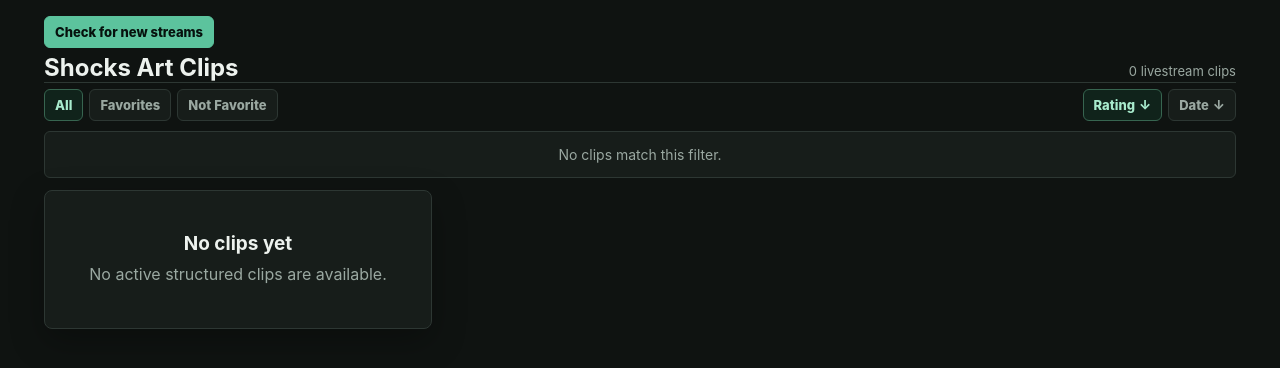
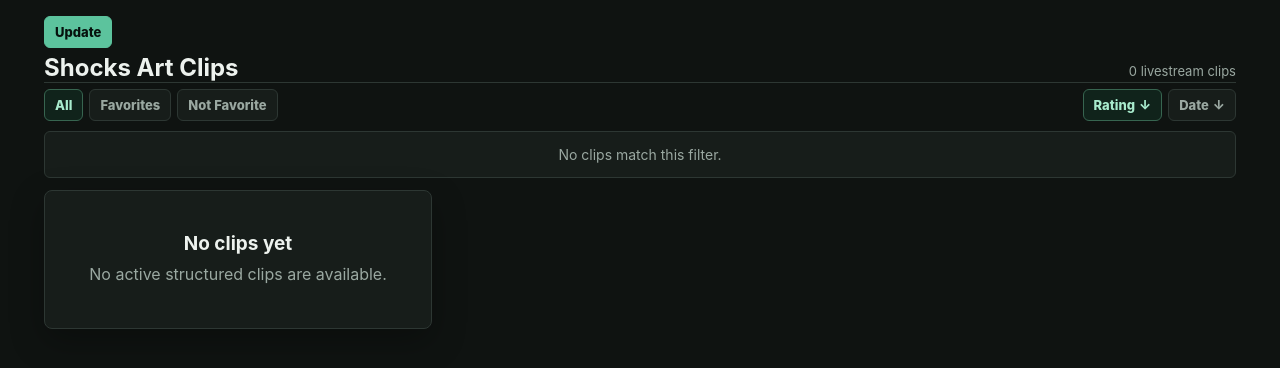
Before and after one commit to pbpunk/shocks-art, a FastAPI app: page / in a window 1280 px wide. Shown: the part 49-417 px from the top of the page. Run offline with FastAPI, Linux system fonts and the light colour scheme; data that the repository does not hold is empty; some libraries are stand-ins or nearby versions.

Commit message:
Compact Clips update control

```diff
--- a/templates/clip_stream_refresh.html
+++ b/templates/clip_stream_refresh.html
@@ -1,12 +1,17 @@
 {% set refresh_status = request.query_params.get('refresh_status') %}
 {% set refresh_message = request.query_params.get('refresh_message') %}
-<section class="clips-refresh-bar" aria-label="Livestream intake">
-  <form method="post" action="{{ url_path(request, '/actions/clips/refresh-streams') }}">
-    <button type="submit">Check for new streams</button>
-  </form>
+<div class="clips-refresh-bar" aria-label="Livestream intake">
   {% if refresh_message %}
-    <span class="clips-refresh-message{% if refresh_status == 'error' %} is-error{% endif %}" aria-live="polite">
+    <span class="clips-refresh-message{% if refresh_status == 'error' %} is-error{% endif %}" aria-live="polite" title="{{ refresh_message }}">
       {{ refresh_message }}
     </span>
   {% endif %}
-</section>
+  <form method="post" action="{{ url_path(request, '/actions/clips/refresh-streams') }}">
+    <button type="submit" class="clips-update-button" aria-label="Update clips from new streams">
+      <svg aria-hidden="true" viewBox="0 0 24 24" focusable="false">
+        <path d="M20 11a8.1 8.1 0 0 0-14.9-4.3L3 9m0 0V4m0 5h5M4 13a8.1 8.1 0 0 0 14.9 4.3L21 15m0 0v5m0-5h-5" fill="none" stroke="currentColor" stroke-width="2" stroke-linecap="round" stroke-linejoin="round"/>
+      </svg>
+      <span>Update</span>
+    </button>
+  </form>
+</div>
```
